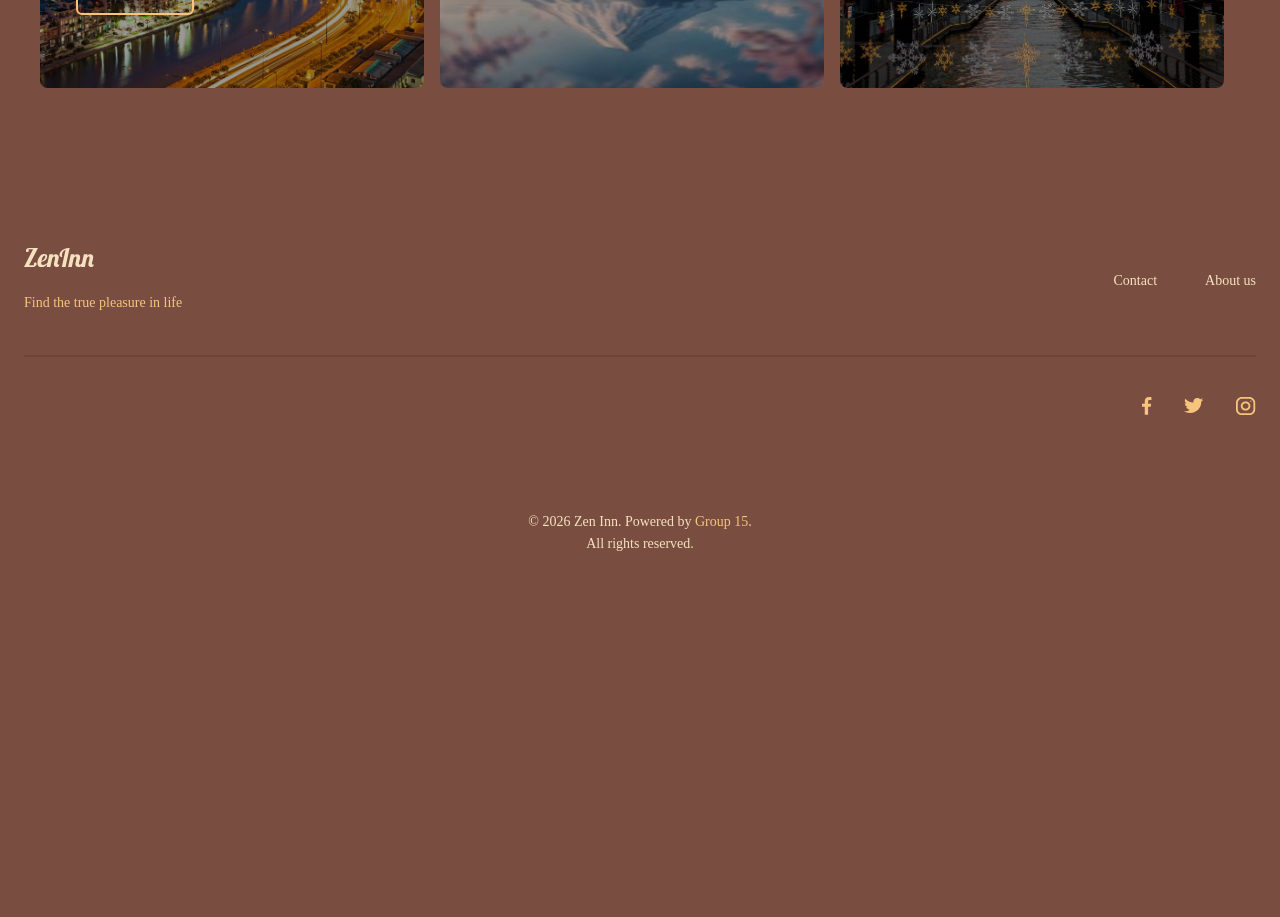
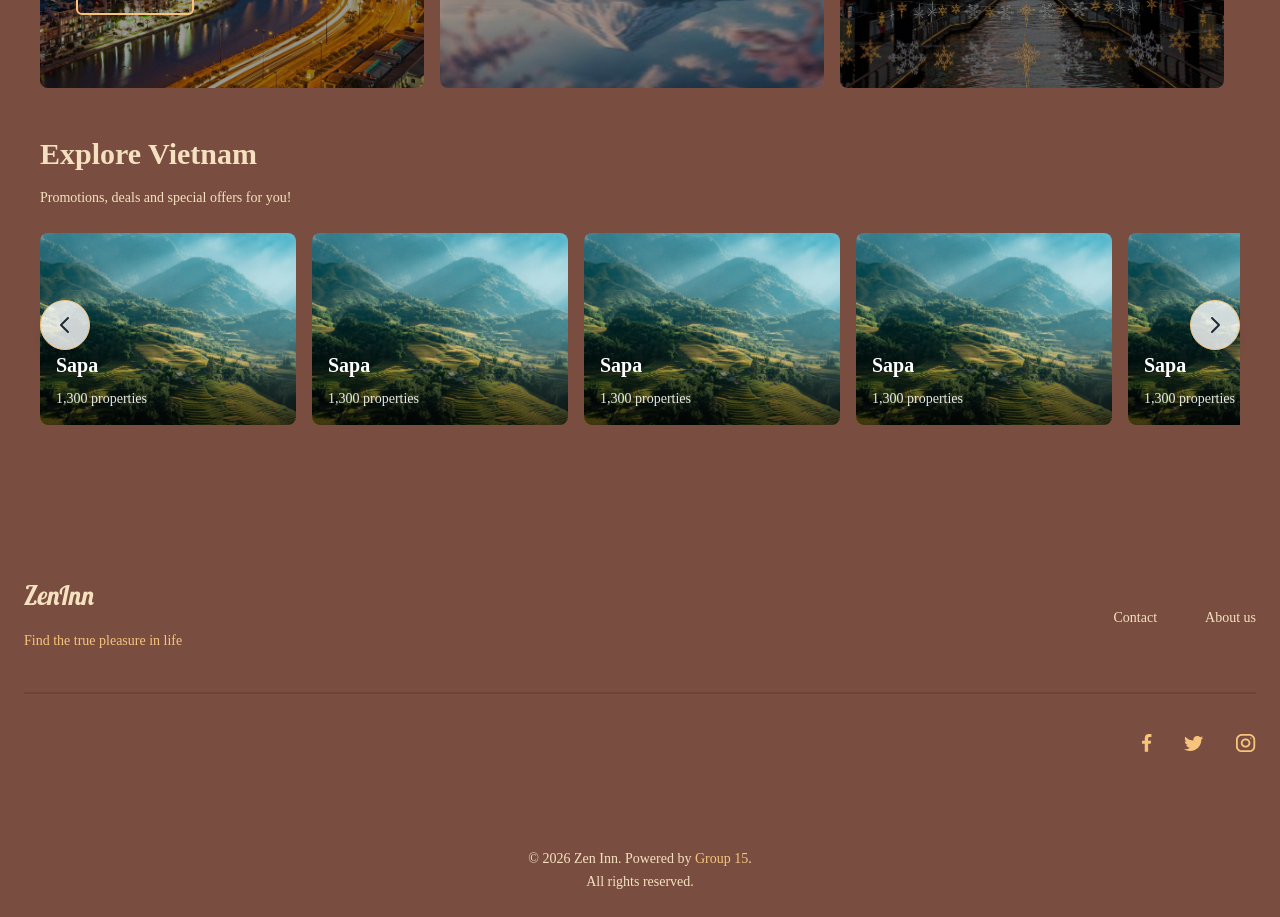
Before and after one commit to zen-inn-uit/zen-inn-web, a Next.js app: page / in a window 1280 px wide. Shown: the part 880-1797 px from the top of the page. Before the commit the page ends 1484 px from the top, so only its background shows below. Built offline with nearby package versions, Linux system fonts and the light colour scheme; no server answers; grey boxes are pictures that could not be loaded.

Commit message:
feat(home): explore section

```diff
--- a/app/page.tsx
+++ b/app/page.tsx
@@ -5,6 +5,7 @@ import { OffersSection } from "@/components/ui/offers";
 import SearchBar from "@/components/ui/search-bar";
 import Image from "next/image";
 import Link from "next/link";
+import ExploreSection from "@/components/ui/explore";
 
 export default function Home() {
    return (
@@ -16,6 +17,7 @@ export default function Home() {
         <Dashboard />
         <SearchBar />
         <OffersSection />
+        <ExploreSection />
       </main>
       <footer id="footer" className="py-12 px-6 mt-20">
         <div className="">
--- /dev/null
+++ b/components/helpers/explore-card.tsx
@@ -0,0 +1,22 @@
+import Image from "next/image";
+
+export default function ExploreCard({ name, properties, imageUrl }: { name: string; properties: string; imageUrl: string }) {
+    return (
+        <div className="relative w-64 h-48 rounded-lg overflow-hidden cursor-pointer group">
+            <Image
+                src={imageUrl}
+                alt={name}
+                fill
+                className="object-cover transition-transform duration-300 group-hover:scale-110"
+            />
+            <div className="absolute bottom-0 left-0 right-0 bg-gradient-to-t from-black/70 to-transparent p-4">
+                <h3 className="text-white font-display text-xl font-semibold">
+                    {name}
+                </h3>
+                <p className="text-white/90 text-sm font-medium">
+                    {properties}
+                </p>
+            </div>
+        </div>
+    );
+}
--- /dev/null
+++ b/components/ui/explore.tsx
@@ -0,0 +1,72 @@
+"use client";
+
+import ExploreCard from "../helpers/explore-card";
+import { useRef } from "react";
+
+export default function ExploreSection() {
+    const destinations = [
+        { id: 1, name: "Sapa", properties: "1,300 properties", imageUrl: "/sapa.jpg" },
+        { id: 2, name: "Sapa", properties: "1,300 properties", imageUrl: "/sapa.jpg" },
+        { id: 3, name: "Sapa", properties: "1,300 properties", imageUrl: "/sapa.jpg" },
+        { id: 4, name: "Sapa", properties: "1,300 properties", imageUrl: "/sapa.jpg" },
+        { id: 5, name: "Sapa", properties: "1,300 properties", imageUrl: "/sapa.jpg" },
+        { id: 6, name: "Sapa", properties: "1,300 properties", imageUrl: "/sapa.jpg" },
+        { id: 7, name: "Sapa", properties: "1,300 properties", imageUrl: "/sapa.jpg" },
+    ];
+
+    const scrollRef = useRef<HTMLDivElement>(null);
+
+    const scroll = (direction: 'left' | 'right') => {
+        if (scrollRef.current) {
+            const containerWidth = scrollRef.current.offsetWidth;
+            const scrollAmount = containerWidth;
+            scrollRef.current.scrollBy({
+                left: direction === 'left' ? -scrollAmount : scrollAmount,
+                behavior: 'smooth'
+            });
+        }
+    };
+
+    return (
+        <div className="flex flex-col items-start py-4 px-10 w-full overflow-hidden">
+            <h1 className="font-display text-secondary text-3xl">Explore Vietnam</h1>
+            <p className="text-secondary mt-0 font-medium">Promotions, deals and special offers for you!</p>
+
+            <div className="relative w-full">
+                <button
+                    onClick={() => scroll('left')}
+                    className="absolute left-0 top-1/2 -translate-y-1/2 z-20 bg-white/80 hover:bg-white rounded-full p-3 shadow-lg transition-all"
+                    aria-label="Previous destination"
+                >
+                    <svg className="w-6 h-6 text-gray-800" fill="none" stroke="currentColor" viewBox="0 0 24 24">
+                        <path strokeLinecap="round" strokeLinejoin="round" strokeWidth={2} d="M15 19l-7-7 7-7" />
+                    </svg>
+                </button>
+
+                <div ref={scrollRef} className="flex overflow-x-auto snap-x snap-mandatory scrollbar-hide mt-6 pb-4 w-full gap-4">
+                    {
+                        destinations.map((destination) => (
+                            <div key={destination.id} className="snap-start flex-shrink-0">
+                                <ExploreCard
+                                    name={destination.name}
+                                    properties={destination.properties}
+                                    imageUrl={destination.imageUrl}
+                                />
+                            </div>
+                        ))
+                    }
+                </div>
+
+                <button
+                    onClick={() => scroll('right')}
+                    className="absolute right-0 top-1/2 -translate-y-1/2 z-20 bg-white/80 hover:bg-white rounded-full p-3 shadow-lg transition-all"
+                    aria-label="Next destination"
+                >
+                    <svg className="w-6 h-6 text-gray-800" fill="none" stroke="currentColor" viewBox="0 0 24 24">
+                        <path strokeLinecap="round" strokeLinejoin="round" strokeWidth={2} d="M9 5l7 7-7 7" />
+                    </svg>
+                </button>
+            </div>
+        </div>
+    );
+}
```
Also changed, not shown: public/sapa.jpg (added).
